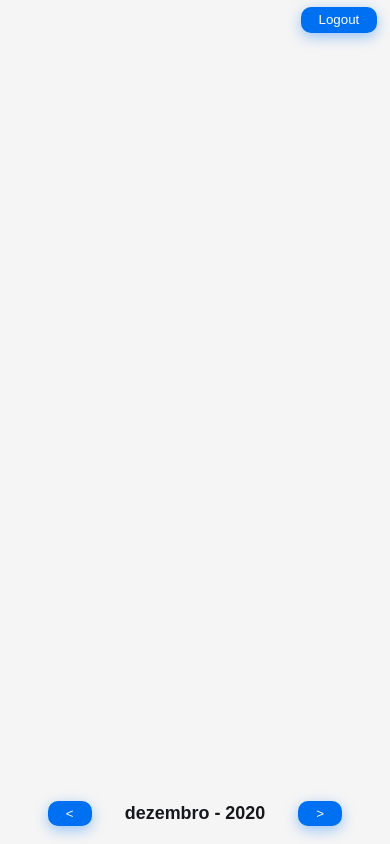
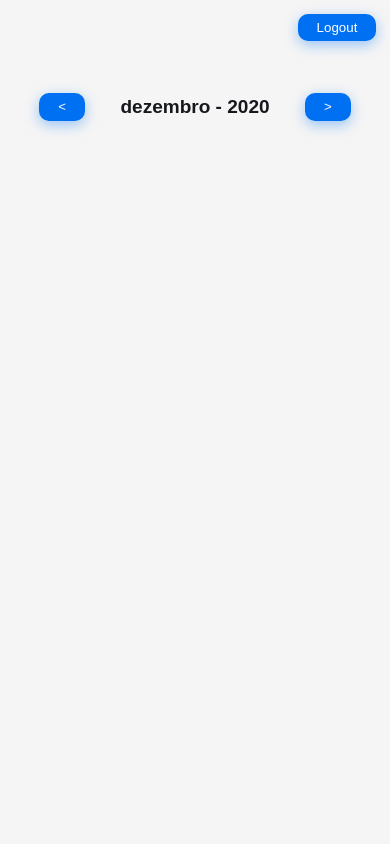
Before and after one commit to matheusf31/goyaz-barber-web, a Next.js app: page /dashboard in a window 390 px wide. Built offline with nearby package versions, Linux system fonts and the light colour scheme.

Commit message:
update responsiviness

```diff
--- a/src/pages/dashboard.tsx
+++ b/src/pages/dashboard.tsx
@@ -340,15 +340,17 @@ export default function Dashboard(): JSX.Element {
 
   return (
     <Container>
+      <LogoutButton onClick={signOut}>Logout</LogoutButton>
+
+      {windowSize.width >= 600 && (
         <Header>
           <div>
             <button onClick={() => setDate(subMonths(date, 1))}>{'<'}</button>
             <h1>{format(date, 'MMMM - yyyy', { locale: ptBR })}</h1>
             <button onClick={() => setDate(addMonths(date, 1))}>{'>'}</button>
           </div>
-
-        <LogoutButton onClick={signOut}>Logout</LogoutButton>
         </Header>
+      )}
 
       {showGraphs && (
         <ClientNumberContainer>
@@ -395,6 +397,16 @@ export default function Dashboard(): JSX.Element {
           </ClientGraphsContainer>
         </ClientNumberContainer>
       )}
+
+      {windowSize.width < 600 && (
+        <Header>
+          <div>
+            <button onClick={() => setDate(subMonths(date, 1))}>{'<'}</button>
+            <h1>{format(date, 'MMMM - yyyy', { locale: ptBR })}</h1>
+            <button onClick={() => setDate(addMonths(date, 1))}>{'>'}</button>
+          </div>
+        </Header>
+      )}
     </Container>
   );
 }
--- a/src/styles/GlobalStyle.ts
+++ b/src/styles/GlobalStyle.ts
@@ -35,7 +35,7 @@ export default createGlobalStyle`
 
   @media (max-width: 700px) {
     :root {
-      font-size: 80%;
+      font-size: 85%;
     }
   }
 `;
--- a/src/styles/pages/Dashboard.ts
+++ b/src/styles/pages/Dashboard.ts
@@ -43,13 +43,6 @@ export const Header = styled.header`
       }
     }
   }
-
-  @media (max-width: 500px) {
-    div {
-      position: absolute;
-      bottom: 0;
-    }
-  }
 `;
 
 export const LogoutButton = styled.button`
@@ -69,11 +62,17 @@ export const LogoutButton = styled.button`
   &:hover {
     background-color: #0065f3;
   }
+
+  @media (max-width: 600px) {
+    align-self: flex-end;
+    position: relative;
+  }
 `;
 
 export const ClientNumberContainer = styled.div`
   display: flex;
   flex-direction: column;
+  margin-top: 20px;
 
   h4 {
     display: flex;
```
Lines whose indentation alone changed are shown as unchanged.
